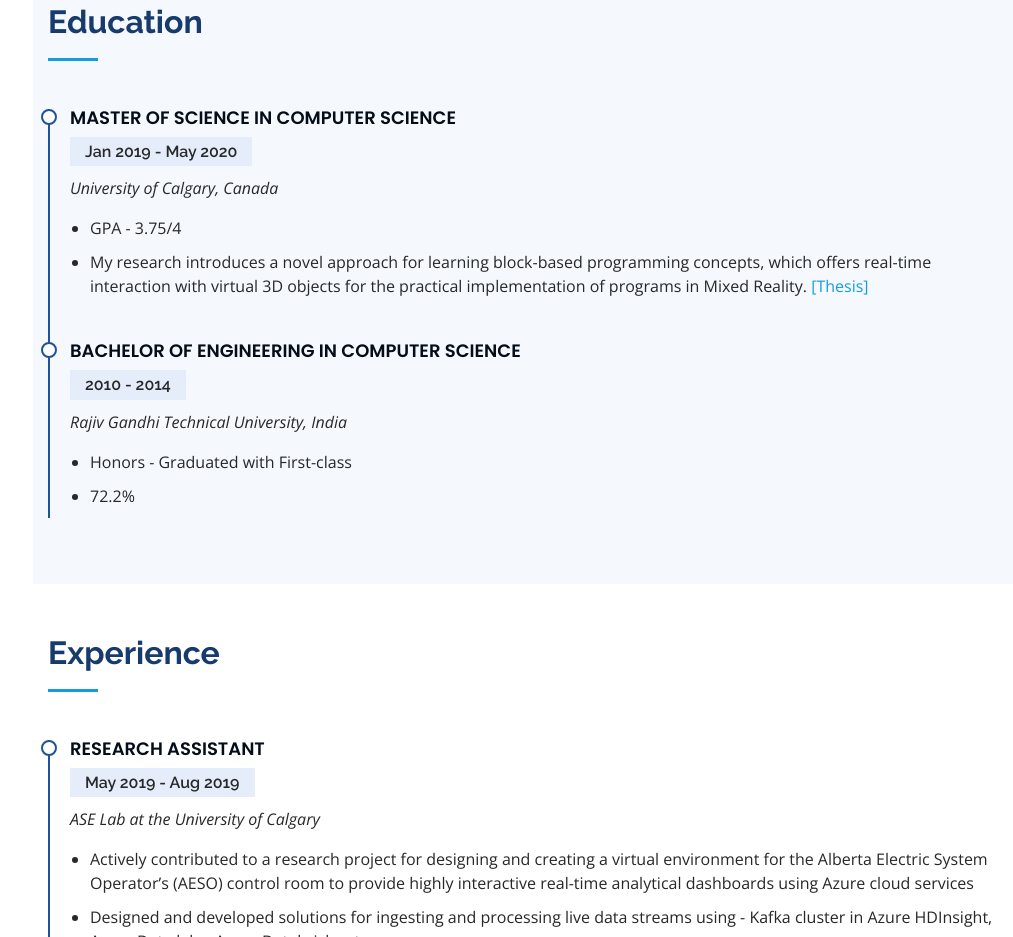
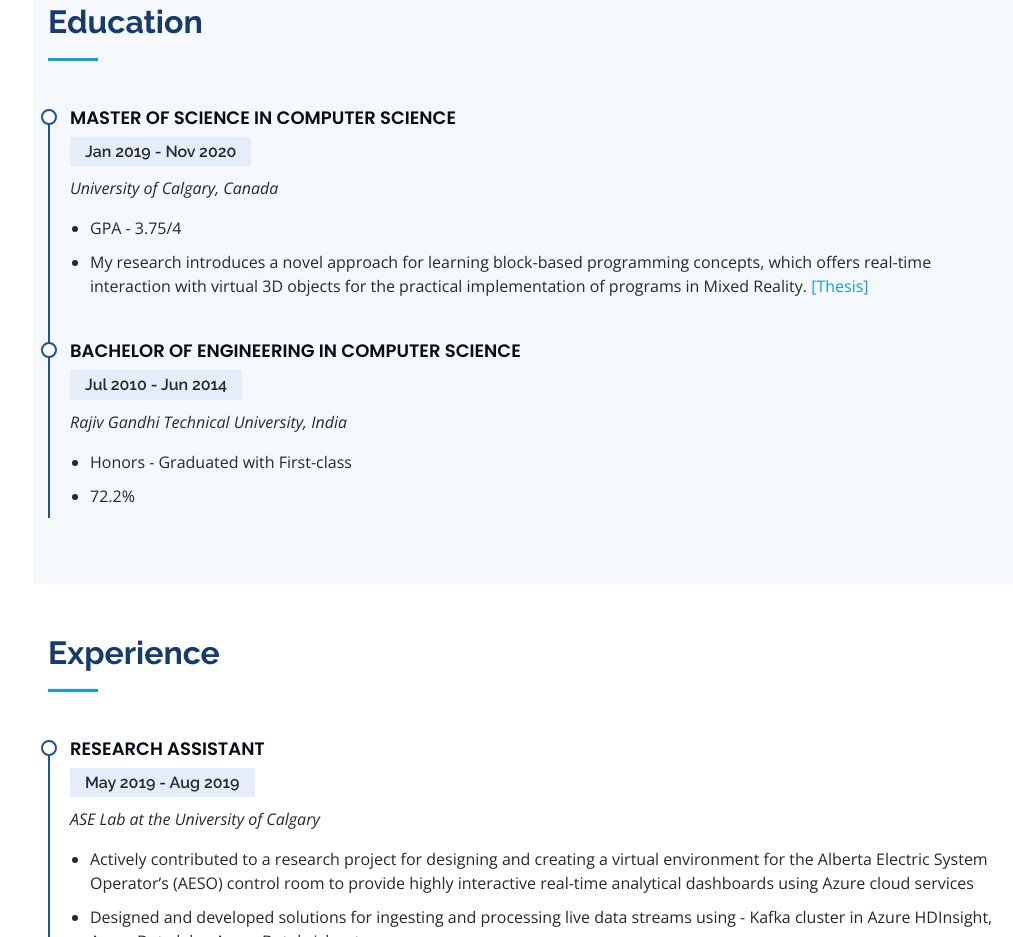
Before and after one commit to tarishiupadhyay/tarishiupadhyay.github.io, a plain HTML site: page index.html in a window 1280 px wide. Shown: the part 1256-2193 px from the top of the page, without its empty margins (267-1280 px from the left). Drawn offline with nearby package versions, Linux system fonts and the light colour scheme.

Commit message:
Updated Dates

```diff
--- a/index.html
+++ b/index.html
@@ -195,7 +195,7 @@
           <div class="col-lg-12" >
             <div class="resume-item">
               <h4>Master of Science in Computer Science</h4>
-              <h5>Jan 2019 - May 2020</h5>
+              <h5>Jan 2019 - Nov 2020</h5>
               <p><em>University of Calgary, Canada</em></p>
               <ul>
               <li>GPA - 3.75/4</li>
@@ -204,7 +204,7 @@
             </div>
             <div class="resume-item">
               <h4>Bachelor of Engineering in Computer Science</h4>
-              <h5>2010 - 2014</h5>
+              <h5>Jul 2010 - Jun 2014</h5>
               <p><em>Rajiv Gandhi Technical University, India</em></p>
               <ul>
               <li>Honors - Graduated with First-class</li>
```
Also changed, not shown: 2 other files.
